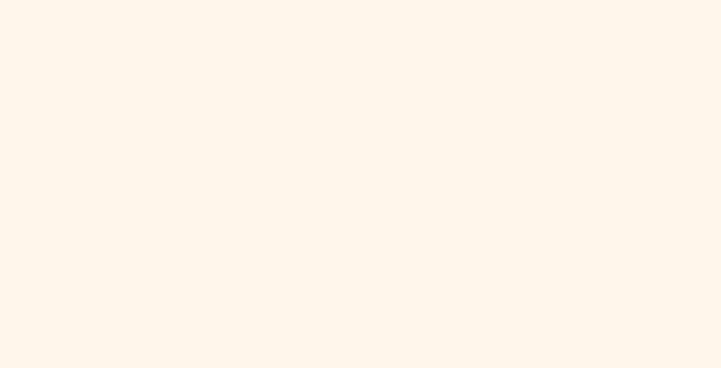
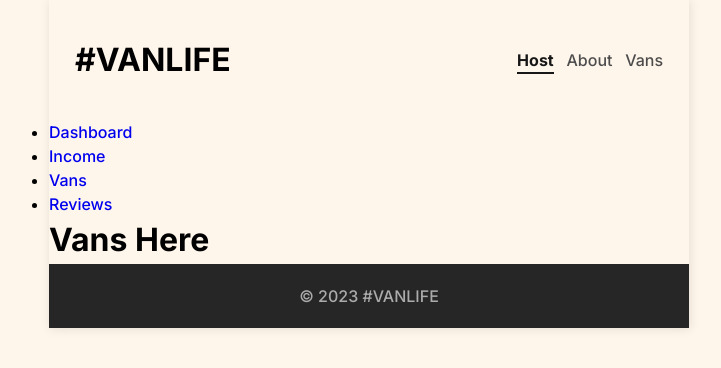
Before and after one commit to suhaybjirde/vanlife, a React (Vite) app: page /host/vans in a window 1280 px wide. Before the commit this address had no page. Shown: the top 368 px of the page, without its empty margins (271-992 px from the left). Built offline with nearby package versions, Linux system fonts and the light colour scheme; what miragejs would draw is missing.

Commit message:
setup host route

```diff
--- /dev/null
+++ b/src/components/HostLayout.jsx
@@ -0,0 +1,32 @@
+import React from "react";
+import { Outlet, NavLink } from "react-router-dom";
+
+const HostNav = ()=> (
+    <nav>
+        <ul>
+            <li>
+                <NavLink to='.'>Dashboard</NavLink>
+            </li>
+            <li>
+                <NavLink to='income'>Income</NavLink>
+            </li>
+            <li>
+                <NavLink to='vans'>Vans</NavLink>
+            </li>
+            <li>
+                <NavLink to='reviews'>Reviews</NavLink>
+            </li>
+        </ul>
+    </nav>
+)
+
+const HostLayout = ()=> {
+    return (
+        <>
+            <HostNav />
+            <Outlet />
+        </>
+    )
+}
+
+export default HostLayout
--- a/src/components/Navbar.jsx
+++ b/src/components/Navbar.jsx
@@ -6,6 +6,7 @@ const Navbar = ()=> (
         <h1 className="header__logo"><NavLink to='/'>#VANLIFE</NavLink></h1>
         <nav className="header__nav">
             <ul className="header__nav__ul">
+                <li className="header__nav__ul_link"><NavLink to='/host' className={({isActive}) => isActive ? 'active' : null}>Host</NavLink></li>
                 <li className="header__nav__ul_link"><NavLink to='/about' className={({isActive}) => isActive ? 'active' : null}>About</NavLink></li>
                 <li className="header__nav__ul_link"><NavLink to='/vans' className={({isActive}) => isActive ? 'active' : null}>Vans</NavLink></li>
             </ul>
--- a/src/main.jsx
+++ b/src/main.jsx
@@ -6,6 +6,11 @@ import About from './pages/About.jsx';
 import Vans from './pages/Vans'
 import VansDetails from './pages/VanDetails';
 import Layout from './components/Layout';
+import HostLayout from './components/HostLayout';
+import Income from './pages/Hosts/Income'
+import Reviews from './pages/Hosts/Reviews'
+import HostVan from './pages/Hosts/HostVan'
+import Dashboard from './pages/Hosts/Dashboard';
 import './scss/main.scss'
 import "../server"
 
@@ -18,6 +23,12 @@ root.render(
         <Route path='about' element={<About />} />
         <Route path='vans' element={<Vans />} />
         <Route path='vans/:id' element={<VansDetails />} />
+        <Route path='host' element={<HostLayout />}>
+          <Route index element={<Dashboard />}/>
+          <Route path='income' element={<Income />}/>
+          <Route path='reviews' element={<Reviews />}/>
+          <Route path='vans' element={<HostVan />}/>
+        </Route>
       </Route>
     </Routes>
   </BrowserRouter>
--- /dev/null
+++ b/src/pages/Hosts/Dashboard.jsx
@@ -0,0 +1,9 @@
+import React from "react";
+
+const Dashboard = ()=> {
+    return (
+        <h1>Dashboard Here</h1>
+    )
+}
+
+export default Dashboard
--- /dev/null
+++ b/src/pages/Hosts/HostVan.jsx
@@ -0,0 +1,9 @@
+import React from "react";
+
+const HostVan = ()=> {
+    return (
+        <h1>Vans Here</h1>
+    )
+}
+
+export default HostVan
--- /dev/null
+++ b/src/pages/Hosts/Income.jsx
@@ -0,0 +1,9 @@
+import React from "react";
+
+const Income = ()=> {
+    return (
+        <h1>Income Here</h1>
+    )
+}
+
+export default Income
--- /dev/null
+++ b/src/pages/Hosts/Reviews.jsx
@@ -0,0 +1,9 @@
+import React from "react";
+
+const Reviews = ()=> {
+    return (
+        <h1>reviews Here</h1>
+    )
+}
+
+export default Reviews
```
